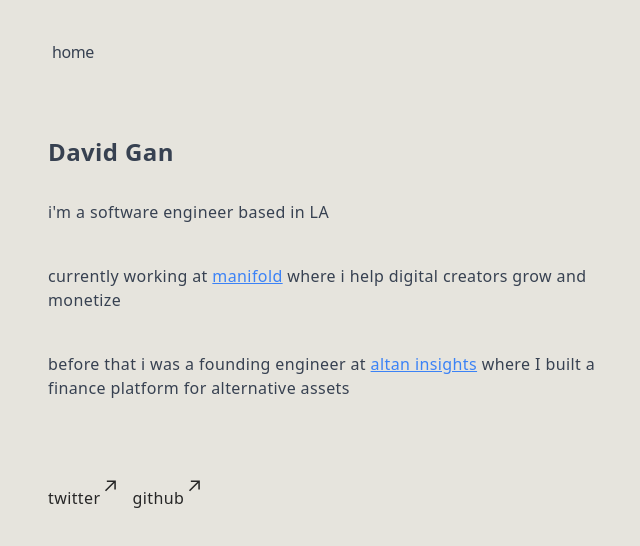
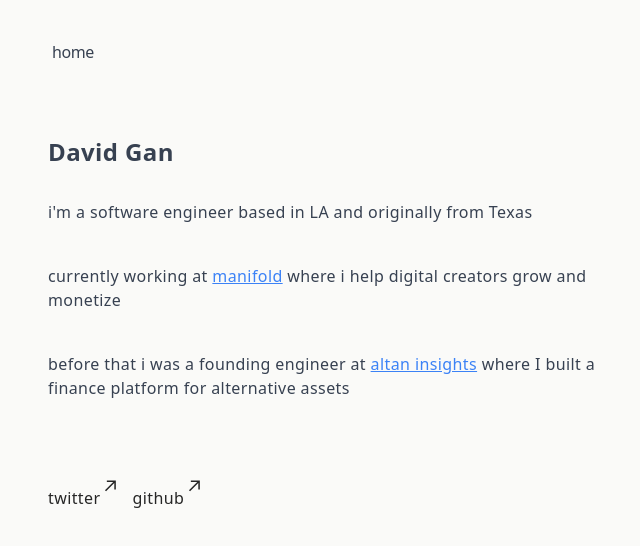
Before and after one commit to dgan11/davidgan, a Next.js app: page / in a window 1280 px wide. Shown: the top 546 px of the page, without its empty margins (304-944 px from the left). Built offline with nearby package versions, Linux system fonts and the light colour scheme.

Commit message:
small changes

```diff
--- a/app/layout.tsx
+++ b/app/layout.tsx
@@ -46,7 +46,7 @@ export default function RootLayout({
       lang="en"
       className={cx(
         // 'text-black bg-white dark:text-white dark:bg-black',
-        'text-gray-700 bg-anthropic-secondary-bg',
+        'text-gray-700 bg-anthropic-bg',
         'tracking-wide',
         // 'font-sans'
       )}
--- a/app/page.tsx
+++ b/app/page.tsx
@@ -7,7 +7,7 @@ export default function Page() {
         David Gan
       </h1>
       <p className="mb-10">
-        {`i'm a software engineer based in LA`}
+        {`i'm a software engineer based in LA and originally from Texas`}
       </p>
       <p className="mb-10">
         {`currently working at `}
--- a/tailwind.config.ts
+++ b/tailwind.config.ts
@@ -45,7 +45,7 @@ const config: Config = {
       },
       backgroundColor: {
         'anthropic-bg': 'rgba(250,250,248,255)',
-        'anthropic-secondary-bg': 'rgba(230,228,221,255)',
+        'anthropic-secondary-bg': 'rgba(230,228,221,200)',
         'f1': '#f1f1f1'
       },
       borderRadius: {
```
